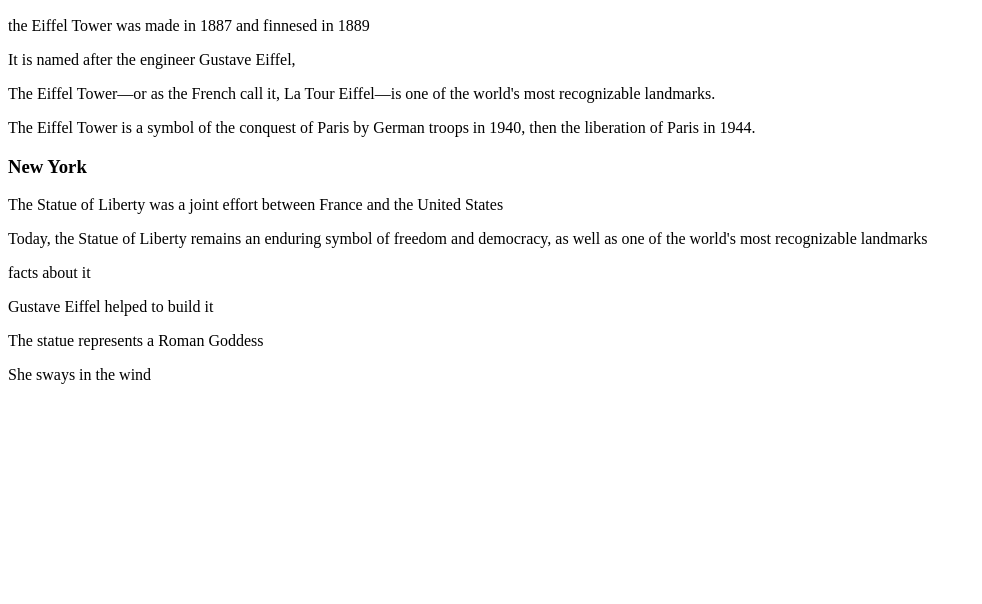
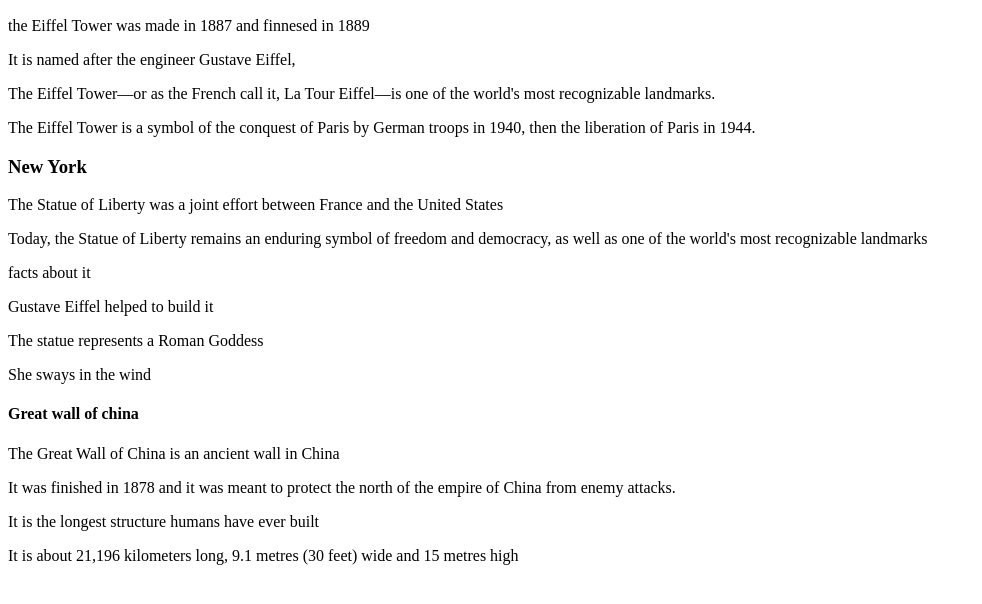
Before and after one commit to SPIRALLIFE/mywebpage, a plain HTML site: page index.html in a window 1280 px wide. Shown: the part 110-714 px from the top of the page, without its empty margins (0-982 px from the left). Drawn offline with Linux system fonts and the light colour scheme.

Commit message:
Update index.html

```diff
--- a/index.html
+++ b/index.html
@@ -19,6 +19,10 @@
   <P> Gustave Eiffel helped to build it </P>
   <P> The statue represents a Roman Goddess </P>
   <p> She sways in the wind </p>
-
+  <H4> Great wall of china </H4>
+  <p> The Great Wall of China is an ancient wall in China </P>
+  <P>  It was finished in 1878 and it was meant to protect the north of the empire of China from enemy attacks.</p>
+  <P>  It is the longest structure humans have ever built </P>
+  <P>  It is about 21,196 kilometers long, 9.1 metres (30 feet) wide and 15 metres high </P>
 </body>
 </html>
```
